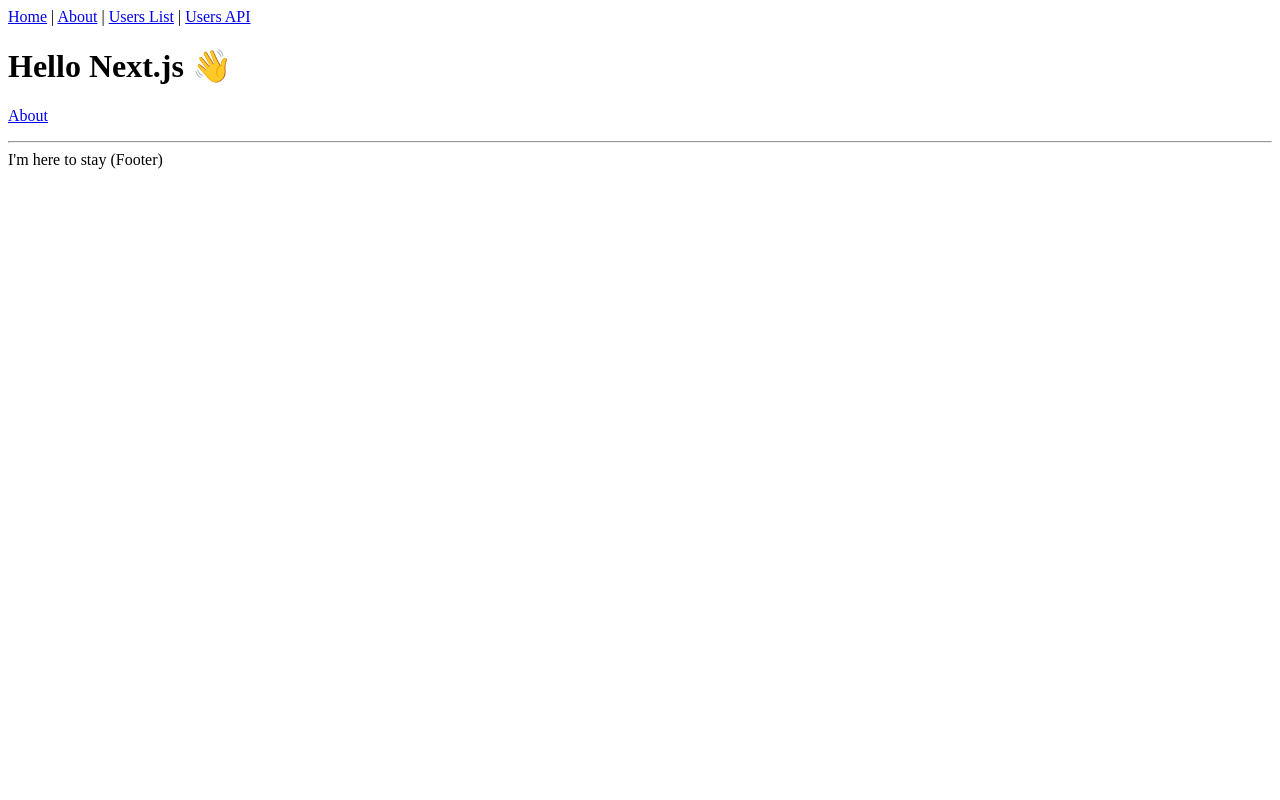
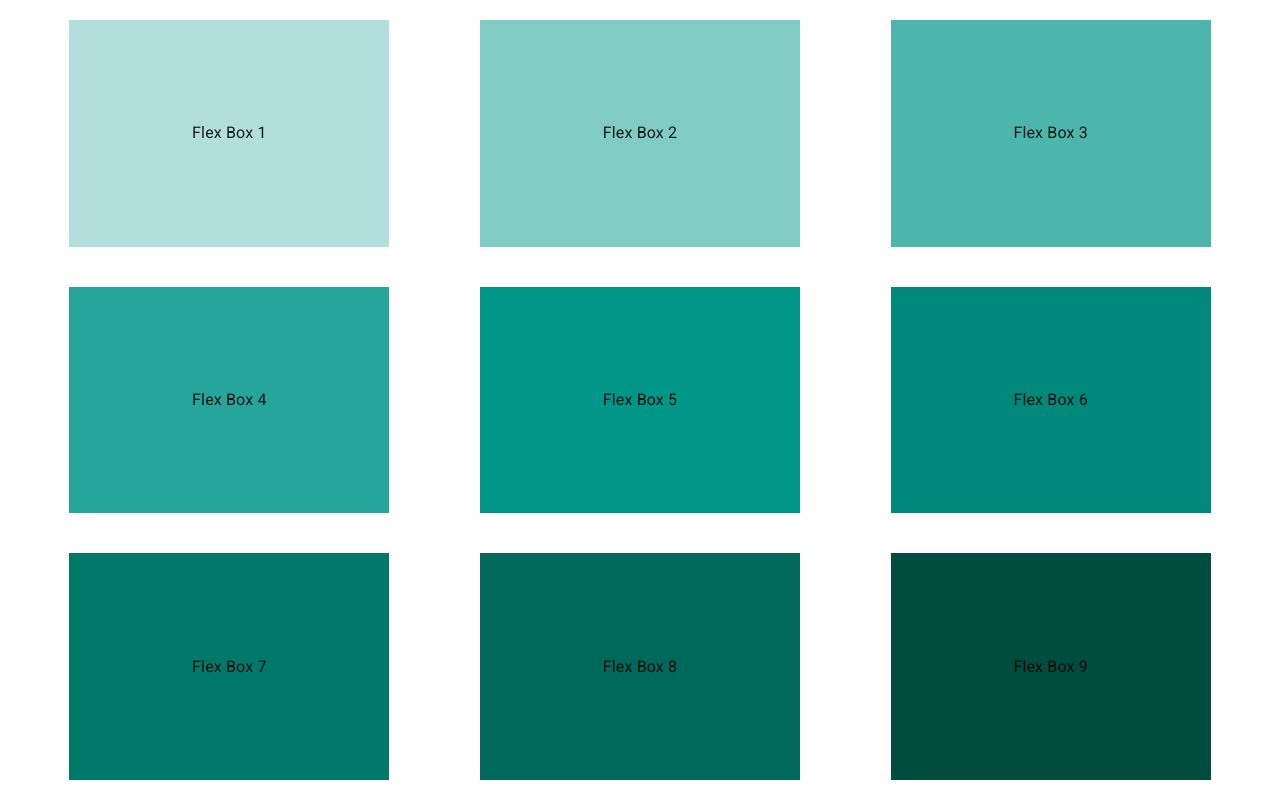
Before and after one commit to ryuheeyoung/next-ts-layout, a Next.js app: page / in a window 1280 px wide. Built offline with nearby package versions, Linux system fonts and the light colour scheme.

Commit message:
flext layout with mui

```diff
--- a/components/Layout.tsx
+++ b/components/Layout.tsx
@@ -1,41 +1,46 @@
-import React, { ReactNode } from 'react'
-import Link from 'next/link'
-import Head from 'next/head'
+import React from "react";
+import Box from "@mui/material/Box";
+import Container from "@mui/material/Container";
+import { teal } from "@mui/material/colors";
+import { Color } from "@mui/material";
 
-type Props = {
-  children?: ReactNode
-  title?: string
+interface Colors extends Color {
+  [key: string]: string;
 }
 
-const Layout = ({ children, title = 'This is the default title' }: Props) => (
-  <div>
-    <Head>
-      <title>{title}</title>
-      <meta charSet="utf-8" />
-      <meta name="viewport" content="initial-scale=1.0, width=device-width" />
-    </Head>
-    <header>
-      <nav>
-        <Link href="/">
-          <a>Home</a>
-        </Link>{' '}
-        |{' '}
-        <Link href="/about">
-          <a>About</a>
-        </Link>{' '}
-        |{' '}
-        <Link href="/users">
-          <a>Users List</a>
-        </Link>{' '}
-        | <a href="/api/users">Users API</a>
-      </nav>
-    </header>
-    {children}
-    <footer>
-      <hr />
-      <span>I'm here to stay (Footer)</span>
-    </footer>
-  </div>
-)
+const Layout = () => {
+  return (
+    <Container
+      maxWidth={false}
+      sx={{
+        p: 0,
+        display: "flex",
+        width: "100vw",
+        height: "100vh",
+        m: 0,
+        flexWrap: "wrap",
+        justifyContent: "space-around",
+      }}
+    >
+      {Array.from(Array(9).keys()).map((item, idx) => {
+        var cIndex = ((idx + 1) * 100).toString();
+        return (
+          <Box
+            sx={(theme) => ({
+              backgroundColor: (teal as Colors)[cIndex],
+              width: "25vw",
+              m: "1.25em",
+              display: "flex",
+              justifyContent: "center",
+              alignItems: "center",
+            })}
+          >
+            <Box>Flex Box {item + 1}</Box>
+          </Box>
+        );
+      })}
+    </Container>
+  );
+};
 
-export default Layout
+export default Layout;
--- /dev/null
+++ b/pages/_app.tsx
@@ -0,0 +1,17 @@
+// pages/_app.js
+import Head from "next/head";
+import CssBaseline from "@mui/material/CssBaseline";
+
+const App = ({ Component, pageProps }) => {
+  return (
+    <>
+      <Head>
+        <meta name="viewport" content="viewport-fit=cover" />
+      </Head>
+      <Component {...pageProps} />
+      <CssBaseline />
+    </>
+  );
+};
+
+export default App;
--- /dev/null
+++ b/pages/_document.js
@@ -0,0 +1,32 @@
+
+import Document, { Html, Head, Main, NextScript } from 'next/document'
+
+class MyDocument extends Document {
+  static async getInitialProps(ctx) {
+    const initialProps = await Document.getInitialProps(ctx)
+    return { ...initialProps }
+  }
+
+  render() {
+    return (
+      <Html>
+        <Head>
+        <link
+          rel="stylesheet"
+          href="https://fonts.googleapis.com/css?family=Roboto:300,400,500,700&display=swap"
+        />
+        <link
+          rel="stylesheet"
+          href="https://fonts.googleapis.com/icon?family=Material+Icons"
+        />
+        </Head>
+        <body>
+          <Main />
+          <NextScript />
+        </body>
+      </Html>
+    )
+  }
+}
+
+export default MyDocument
--- a/pages/index.tsx
+++ b/pages/index.tsx
@@ -1,15 +1,4 @@
-import Link from 'next/link'
-import Layout from '../components/Layout'
+import Layout from "../components/Layout";
 
-const IndexPage = () => (
-  <Layout title="Home | Next.js + TypeScript Example">
-    <h1>Hello Next.js 👋</h1>
-    <p>
-      <Link href="/about">
-        <a>About</a>
-      </Link>
-    </p>
-  </Layout>
-)
-
-export default IndexPage
+const IndexPage = () => <Layout></Layout>;
+export default IndexPage;
```
Also changed, not shown: components/List.tsx (deleted, +0 -19 lines), components/ListDetail.tsx (deleted, +0 -16 lines), components/ListItem.tsx (deleted, +0 -18 lines), package.json (+7 -1 lines), pages/about.tsx (deleted, +0 -16 lines), pages/users/[id].tsx (deleted, +0 -61 lines), pages/users/index.tsx (deleted, +0 -37 lines), tsconfig.json (+6 -3 lines), 1 other file (tests, documents, lock files or other folders).
